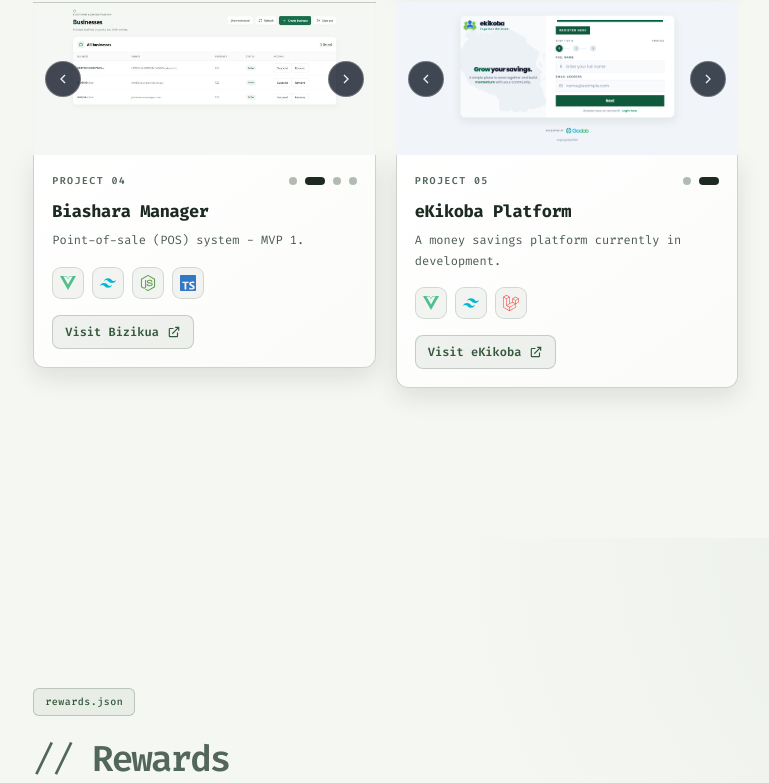
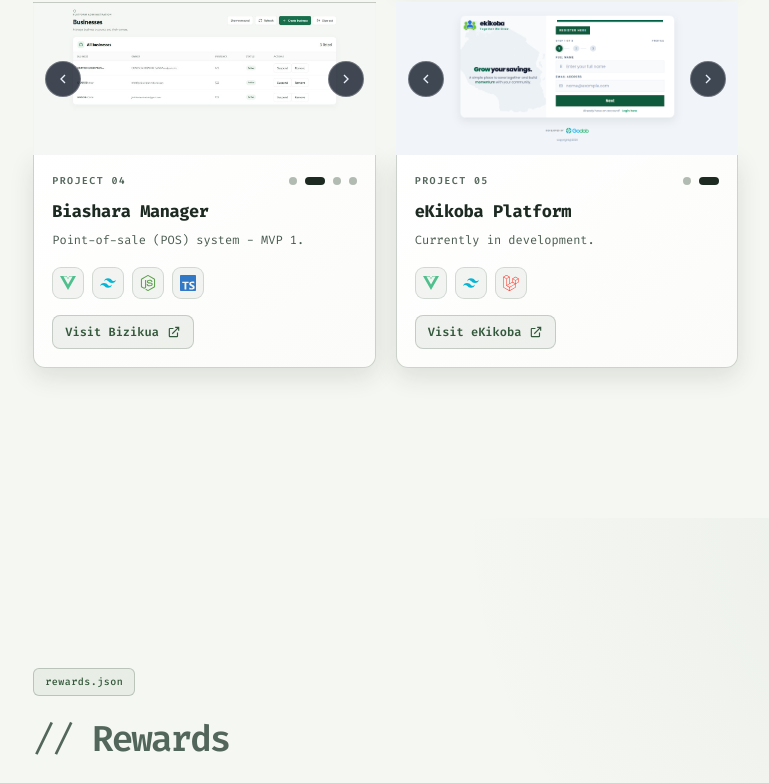
Before and after one commit to joelmsika-pixel/p, a Vue app: page / in a window 1280 px wide. Shown: the part 3222-4005 px from the top of the page, without its empty margins (73-842 px from the left). Built offline with nearby package versions, Linux system fonts and the light colour scheme.

Commit message:
style: update project description for eKikoba Platform in Projects.vue

```diff
--- a/src/views/Projects.vue
+++ b/src/views/Projects.vue
@@ -113,7 +113,7 @@ const projects = [
     id: 5,
     category: 'MONEY SAVINGS',
     title: 'eKikoba Platform',
-    description: 'A money savings platform currently in development.',
+    description: 'Currently in development.',
     skills: [
       { name: 'Vue.js', icon: siVuedotjs },
       { name: 'Tailwind CSS', icon: siTailwindcss },
```
